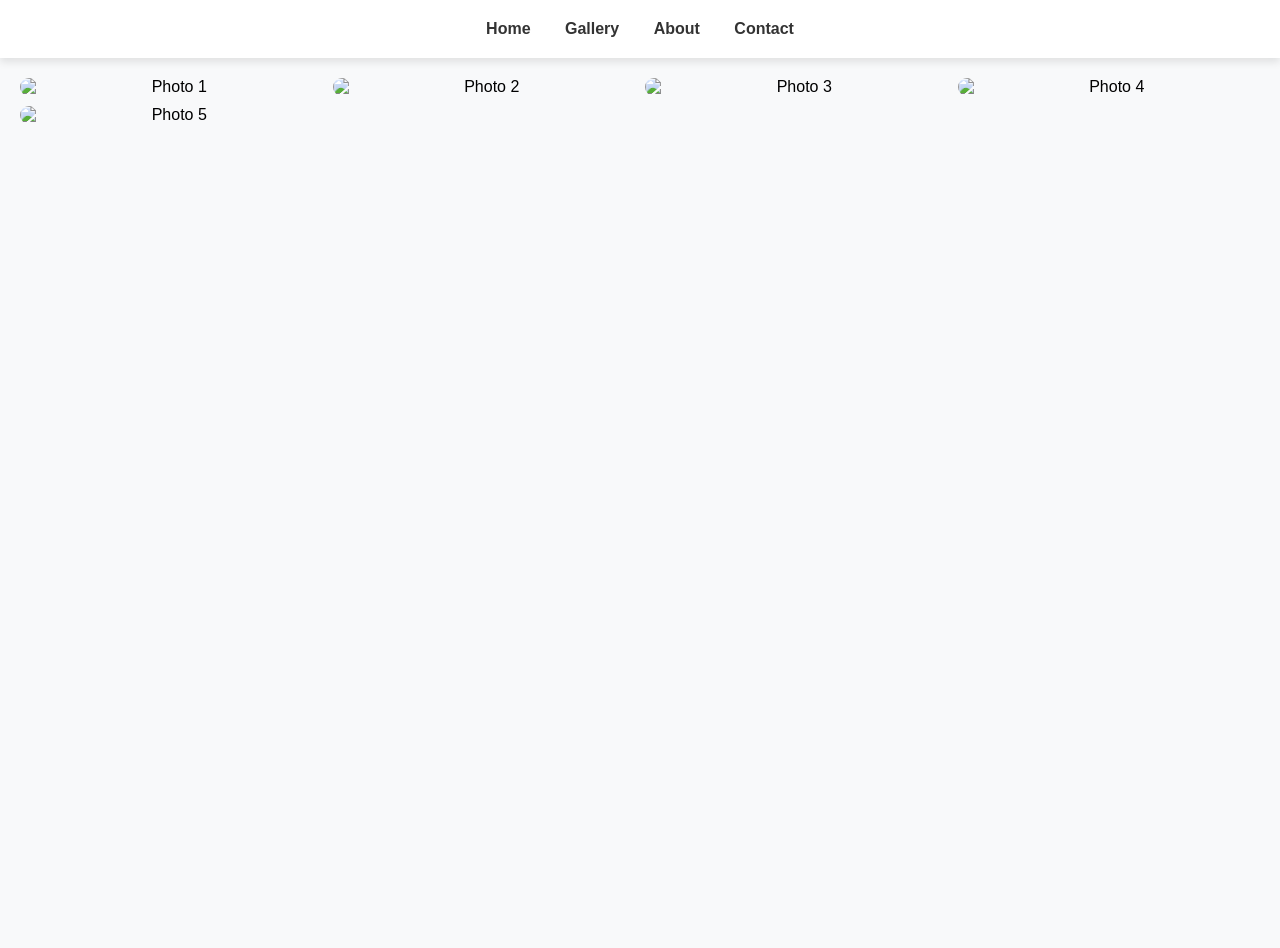
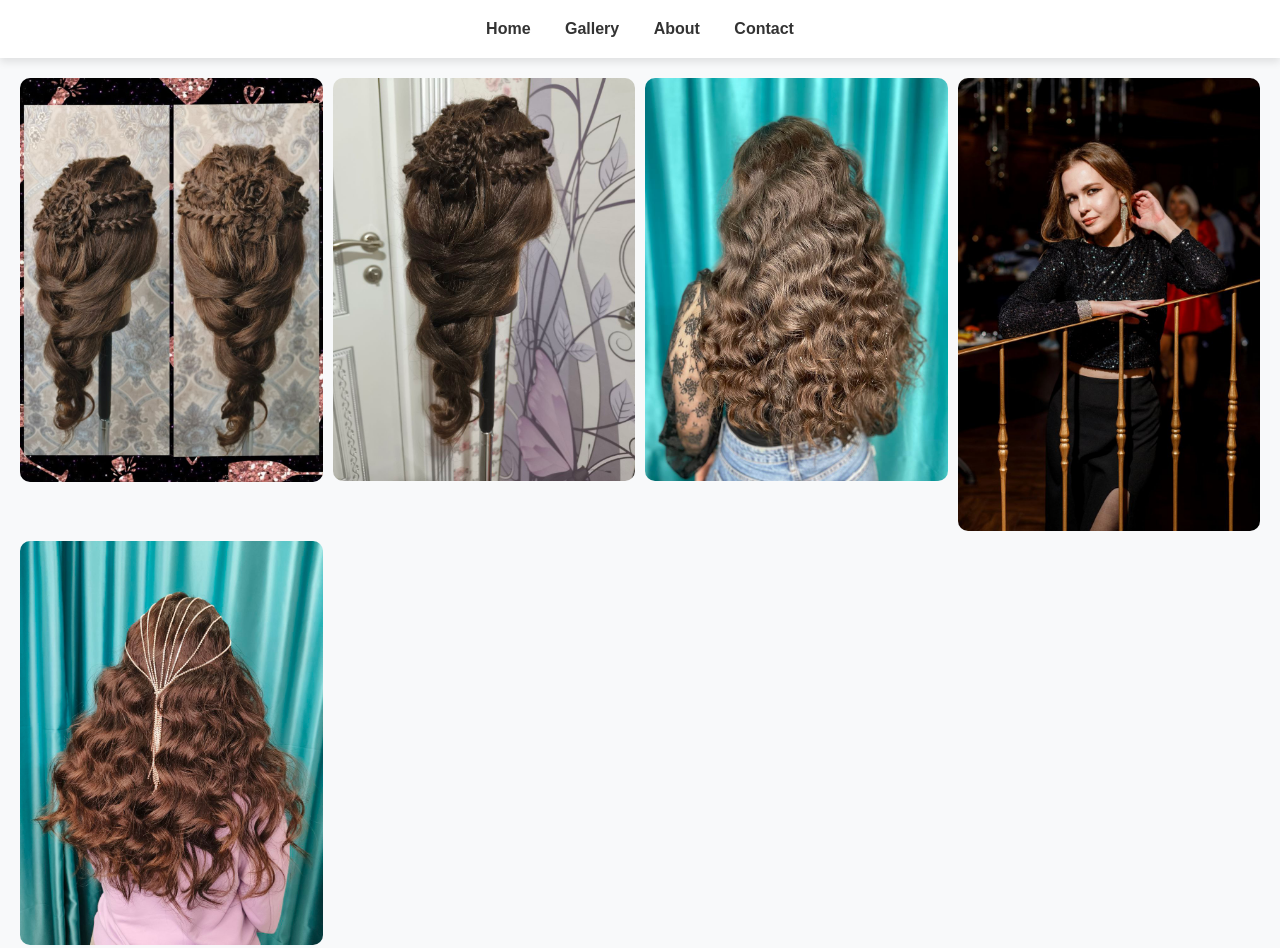
Before and after one commit to k1xmusic/bekurina, a plain HTML site: page index.html in a window 1280 px wide. Before the commit the page ends 800 px from the top, so only its background shows below. Drawn offline with Linux system fonts and the light colour scheme.

Commit message:
Update index.html

```diff
--- a/index.html
+++ b/index.html
@@ -52,11 +52,11 @@
         </nav>
     </header>
     <div class="gallery">
-       <img src="images/photo 1.jpg" alt="Photo 1">
-       <img src="images/photo 2.jpg" alt="Photo 2">
-       <img src="images/photo 3.jpg" alt="Photo 3">
-       <img src="images/photo 4.jpg" alt="Photo 4">
-       <img src="images/photo 5.jpg" alt="Photo 5">
+       <img src="images/photo1.jpg" alt="Photo 1">
+       <img src="images/photo2.jpg" alt="Photo 2">
+       <img src="images/photo3.jpg" alt="Photo 3">
+       <img src="images/photo4.jpg" alt="Photo 4">
+       <img src="images/photo5.jpg" alt="Photo 5">
     </div>
 </body>
 </html>
```
